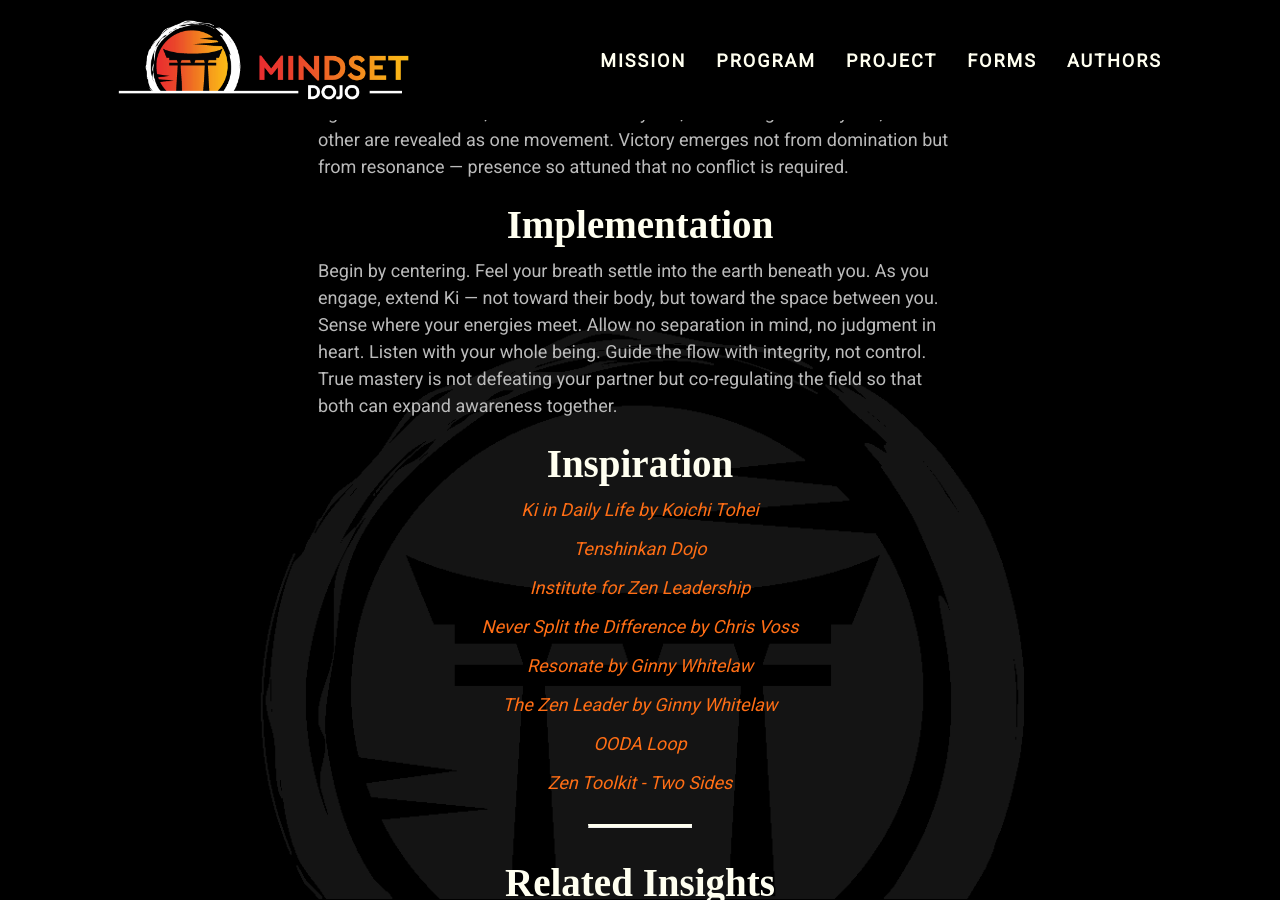
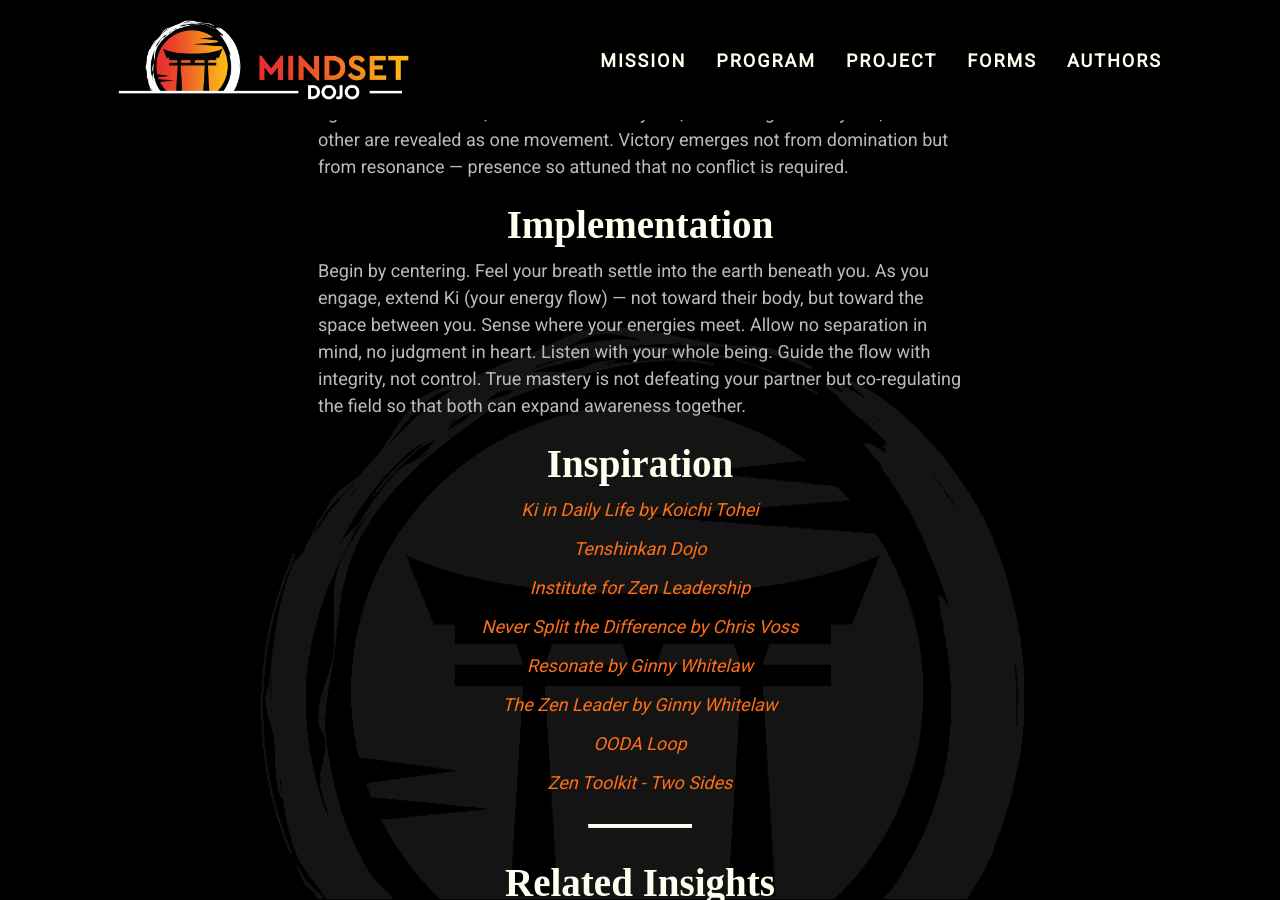
Before and after one commit to mindset-dojo/mindset-dojo.github.io, a Jekyll site: the page built from _forms/martial-attitude.md, in a window 1280 px wide and 900 px high, scrolled down 506 px. Built offline with Jekyll 4.4.1, drawn with Linux system fonts in a browser that asks for light colours; some web fonts are replaced.

Commit message:
feat(martial-attitude): explain extend ki.

```diff
--- a/_forms/martial-attitude.md
+++ b/_forms/martial-attitude.md
@@ -21,7 +21,7 @@ At first, you may feel the tension of polarity — a separate “other” to ove
 
 ## Implementation
 
-Begin by centering. Feel your breath settle into the earth beneath you. As you engage, extend Ki — not toward their body, but toward the space between you. Sense where your energies meet. Allow no separation in mind, no judgment in heart. Listen with your whole being. Guide the flow with integrity, not control. True mastery is not defeating your partner but co-regulating the field so that both can expand awareness together.
+Begin by centering. Feel your breath settle into the earth beneath you. As you engage, extend Ki (your energy flow) — not toward their body, but toward the space between you. Sense where your energies meet. Allow no separation in mind, no judgment in heart. Listen with your whole being. Guide the flow with integrity, not control. True mastery is not defeating your partner but co-regulating the field so that both can expand awareness together.
 
 ## Inspiration
 
```
